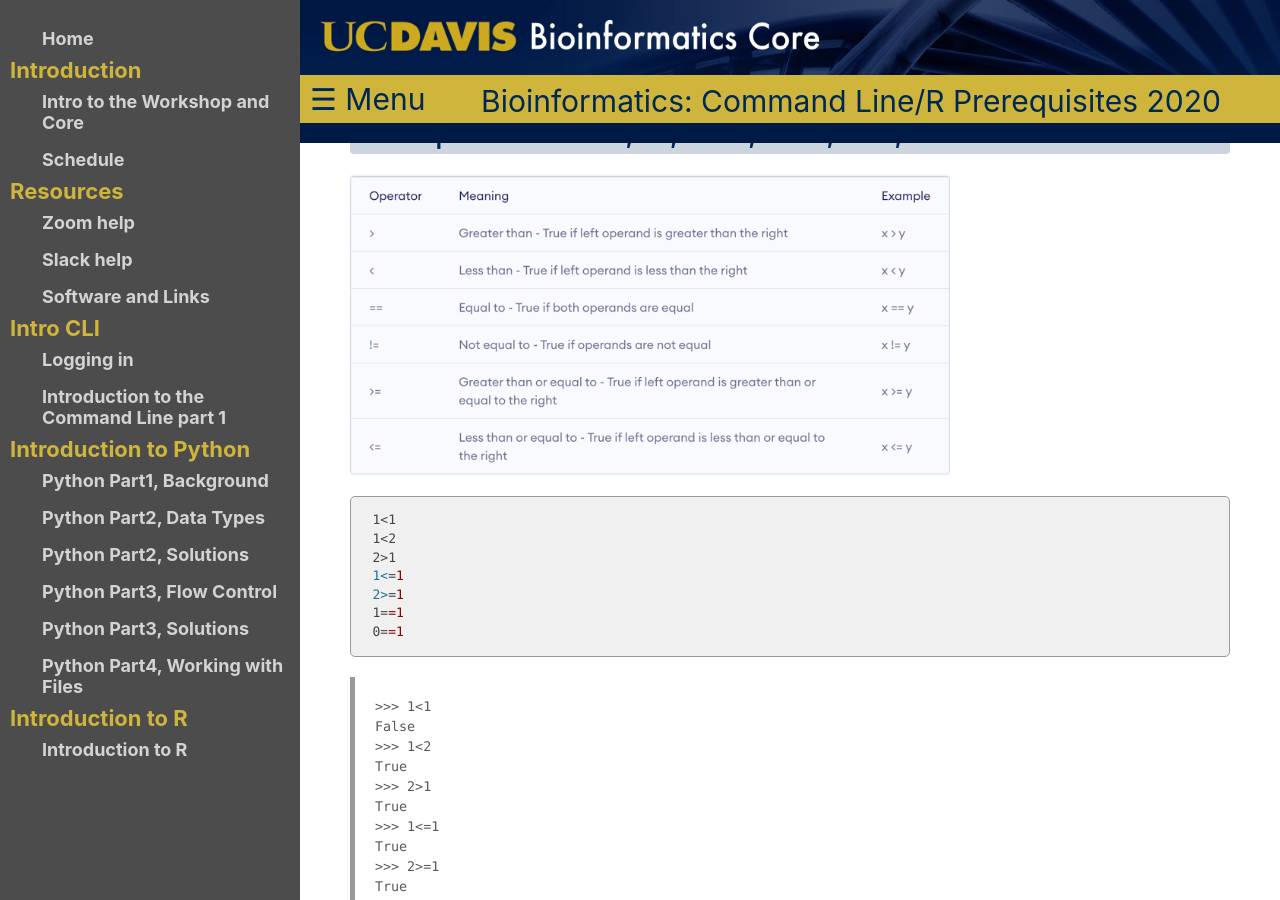
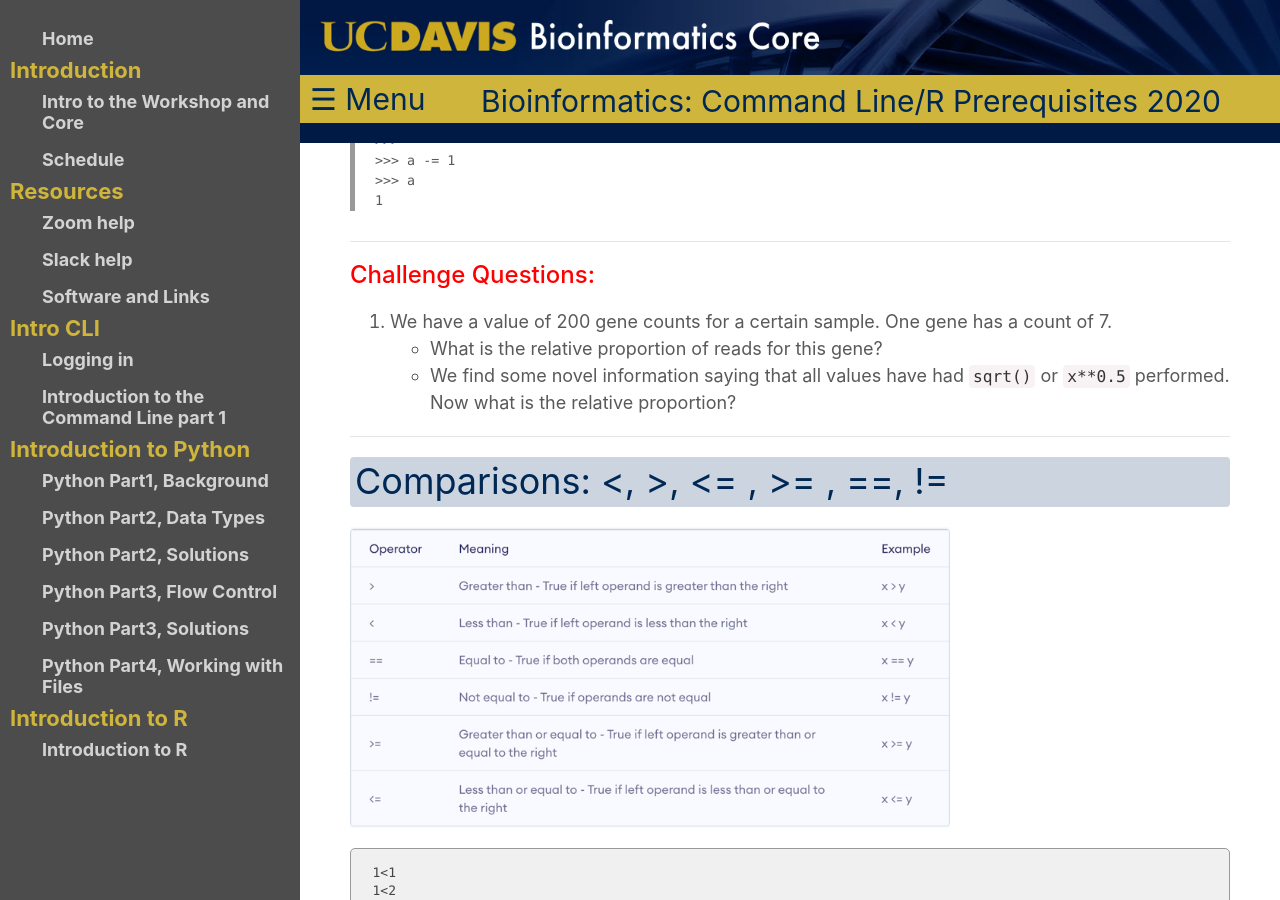
Before and after one commit to ucdavis-bioinformatics-training/2020-Bioinformatics_Prerequisites_Workshop, a Jekyll site: the page built from Intro_to_Python/Part2_BasicDataTypes.md, in a window 1280 px wide and 900 px high, scrolled down 5500 px. Built offline with Jekyll 4.4.1, drawn with Linux system fonts in a browser that asks for light colours; our own code applies the rules of GitHub Pages for plain Markdown files; some of the changed text lies outside the part shown.

Commit message:
cant stop wont stop

````diff
--- a/Intro_to_Python/Part2_BasicDataTypes.md
+++ b/Intro_to_Python/Part2_BasicDataTypes.md
@@ -111,6 +111,14 @@ Hello world!
 'e'
 </div>
 
+---
+
+
+<h3><font color="red">Challenge Questions:</font></h3>
+1. What is an empty string and string in terms of a boolean value? (Hint: `bool(some_string)`)
+
+
+---
 
 # <a name="arithmetic"></a> Arithmetic: Adding, subtracting, multiplication, assignment arithmetic (assignment operators).
 <img src="figures/ed9e3c89.png" alt="if flow" width="600px"/>
@@ -210,6 +218,17 @@ a
 >>> a
 1
 </div>
+
+---
+
+
+<h3><font color="red">Challenge Questions:</font></h3>
+1. We have a value of 200 gene counts for a certain sample. One gene has a count of 7.
+    - What is the relative proportion of reads for this gene?
+    - We find some novel information saying that all values have had `sqrt()` or `x**0.5` performed. Now what is the relative proportion?
+
+---
+
 
 # <a name="comparisons"></a> Comparisons: <, >, <= , >= , ==, !=
 <img src="figures/de235da1.png" alt="if flow" width="600px"/>
@@ -382,6 +401,20 @@ my_string_list
 1
 
 </div>
+
+
+---
+
+<h3><font color="red">Challenge Questions:</font></h3>
+1. We have the following dna sequence. We are curious about the first and last 15 bps in the sequence.
+    ```
+    some_dna = "ATCAATGCGCGCATACGATCAATGCGCGCATACGATCAATGCGCGCATACGGGTCCATACGCAATCAATGCGCGCATA"
+    ```
+   Can you tell me if they match?
+   What is the GC content of each adapter?
+
+---
+
 
 ## Tuples
 
@@ -562,6 +595,18 @@ TypeError: 'set' object is not subscriptable
 {8, 9, 7}
 </div>
 
+---
+
+<h3><font color="red">Challenge Questions:</font></h3>
+1. What is the union, intersection, and difference between the following two sets of amino acids in protein A and B?
+   ```
+   A = {'G', 'F', 'P', 'S', 'T', 'Y', 'C', 'M', 'M', 'Q'}
+   B = { 'Y', 'C', 'Q', 'G', 'F', 'P', 'T', 'W', 'E', 'N'}
+   ```
+
+---
+
+
 ## Dictionaries
 - A list of codes, terms, keys, etc., and their meanings, used by a computer program or system.
 - Dictionary values are pointed too by the keys. Values can be anything from int, float, and bool to lists, tuples, and dictionaries.
@@ -655,9 +700,11 @@ True
 
 
 # <a name="range"></a> Range
-- The range() function returns a sequence of numbers, starting from 0 by default, and increments by 1 (by default), and stops before a specified number.
-    + <img src="figures/d9454cac.png" alt="if flow" width="600px"/>
-    + Much more info is available on this [here](https://docs.python.org/3/library/stdtypes.html#range).
+The `range()` function returns a sequence of numbers, starting from 0 by default, and increments by 1 (by default), and stops before a specified number.
+
+<img src="figures/d9454cac.png" alt="if flow" width="600px"/>
+
+Much more info is available on this [here](https://docs.python.org/3/library/stdtypes.html#range).
 
 ```
 type(range(0,10))
@@ -709,7 +756,7 @@ It was nice to meet you. Goodbye.
 
 ---
 
-# <a name="exercise"></a> Group Exercises (~30 mins)
+# <a name="exercise" style="color:red"></a> Group Exercises (~30 mins)
 1. Create a list of all even values from 0 to 100.
 - What is the length of the list?
 - What is the average of the list?
````
